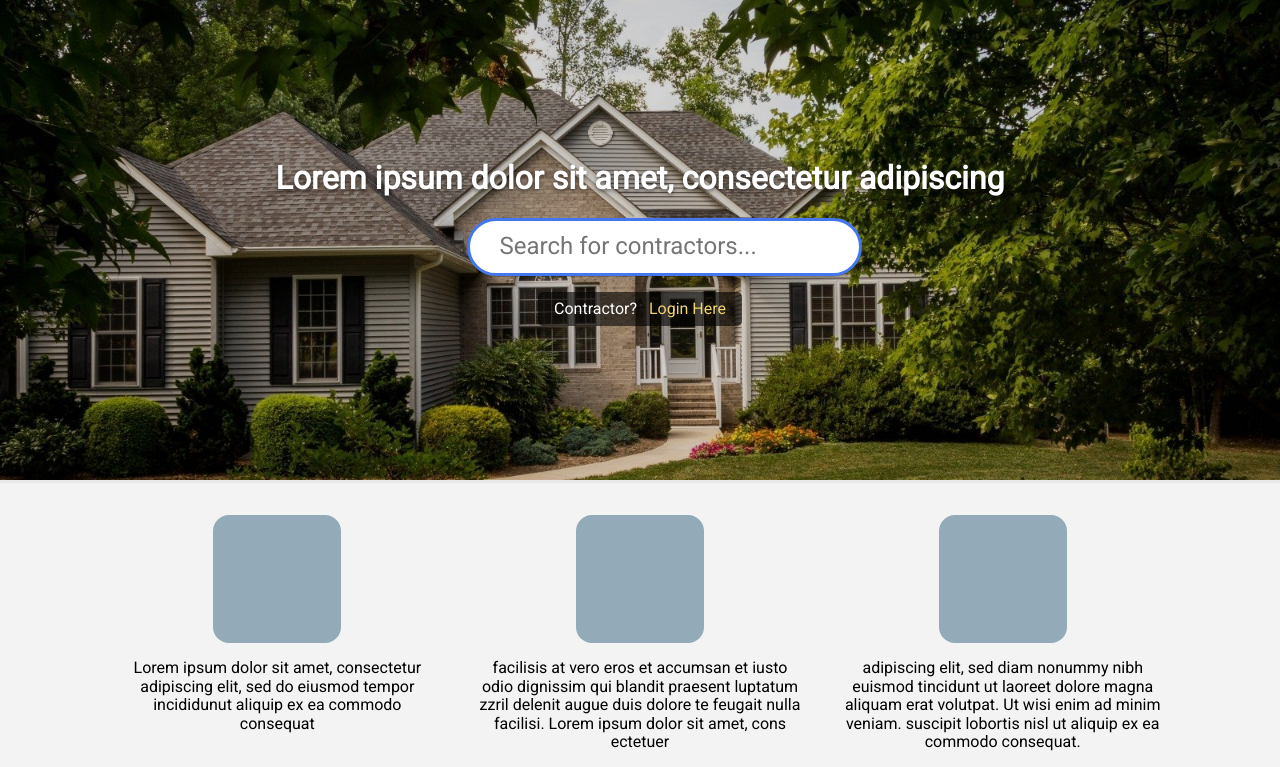
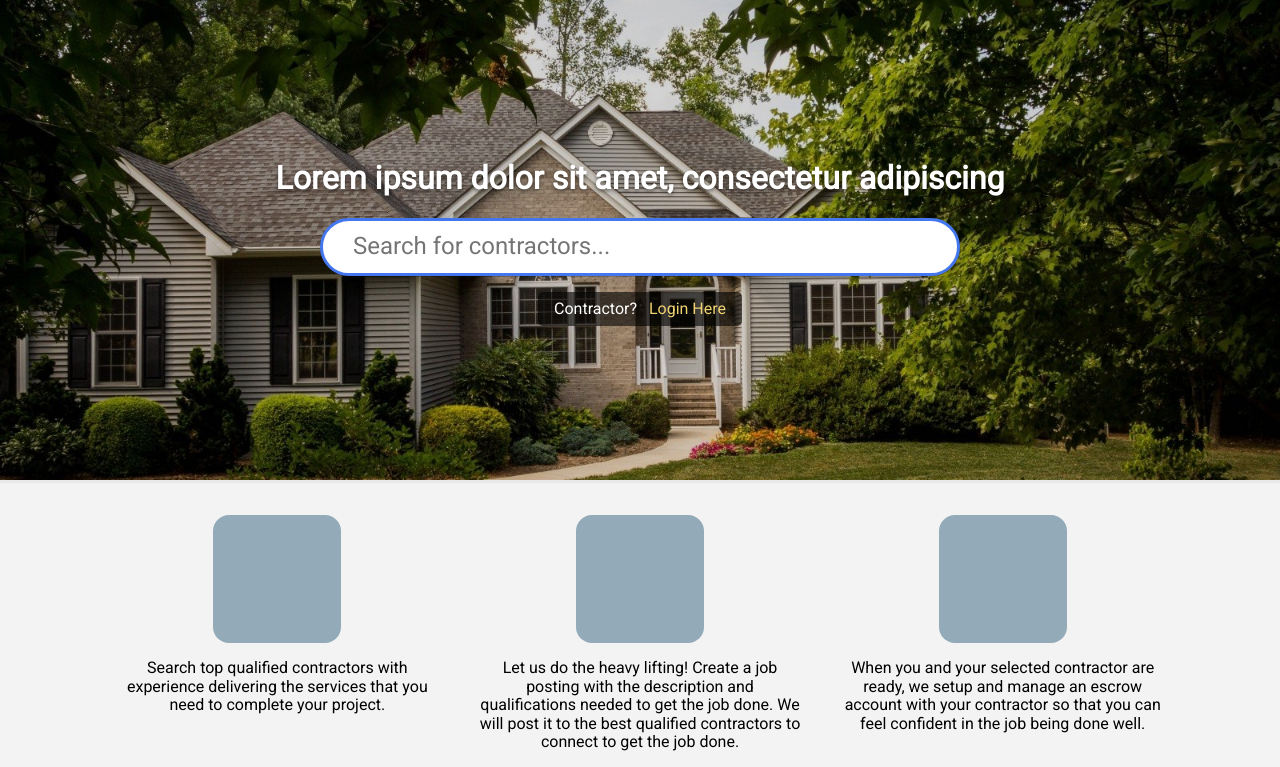
Before and after one commit to SeedyROM/adu-hack, a Django app: page / in a window 1280 px wide. Shown: the part 69-836 px from the top of the page. Run offline with Django 3.2, Linux system fonts and the light colour scheme.

Commit message:
copy change

```diff
--- a/client/static/css/style.css
+++ b/client/static/css/style.css
@@ -49,8 +49,12 @@ nav {
   border-bottom: solid #e9e9e9; }
   .jumbo a {
     color: #f0d371; }
+  .jumbo form {
+    width: 50%;
+    display: flex;
+    justify-content: center; }
   .jumbo input {
-    width: 95%;
+    width: 100%;
     font-size: 1.5em;
     padding: 0.5em 1.25em;
     outline: none;
--- a/templates/index.html
+++ b/templates/index.html
@@ -12,20 +12,20 @@
         <ul>
             <li>
                 <div class="aboutImg"></div>
-            <p> Lorem ipsum dolor sit amet, consectetur adipiscing elit, sed do eiusmod tempor incididunut aliquip ex ea
-                commodo consequat</p>
+                <p>Search top qualified contractors with experience delivering the services that you need to complete
+                    your project.</p>
             </li>
             <li>
                 <div class="aboutImg"></div>
-            <p>facilisis at vero eros et accumsan et iusto odio dignissim qui blandit
-                praesent luptatum zzril delenit augue duis dolore te feugait nulla facilisi. Lorem ipsum dolor sit amet,
-                cons ectetuer </p>
+                <p>Let us do the heavy lifting! Create a job posting with the description and qualifications needed to get the job done. We
+                will post it to the best qualified contractors to connect to get the job done.</p>
             </li>
             <li>
                 <div class="aboutImg"></div>
-            <p>adipiscing elit, sed diam nonummy nibh euismod tincidunt ut laoreet dolore magna aliquam
-                erat volutpat. Ut wisi enim ad minim veniam. suscipit lobortis nisl ut aliquip ex ea commodo
-                consequat.</p>
+                <p>When you and your selected contractor are ready,
+                    we setup and manage an escrow account with your contractor
+                    so that you can feel confident in the job being done well.
+                </p>
             </li>
         </ul>
     </section>
```
Also changed, not shown: client/static/css/style.scss (+6 -4 lines), 1 other file. Lines whose indentation alone changed are shown as unchanged.
